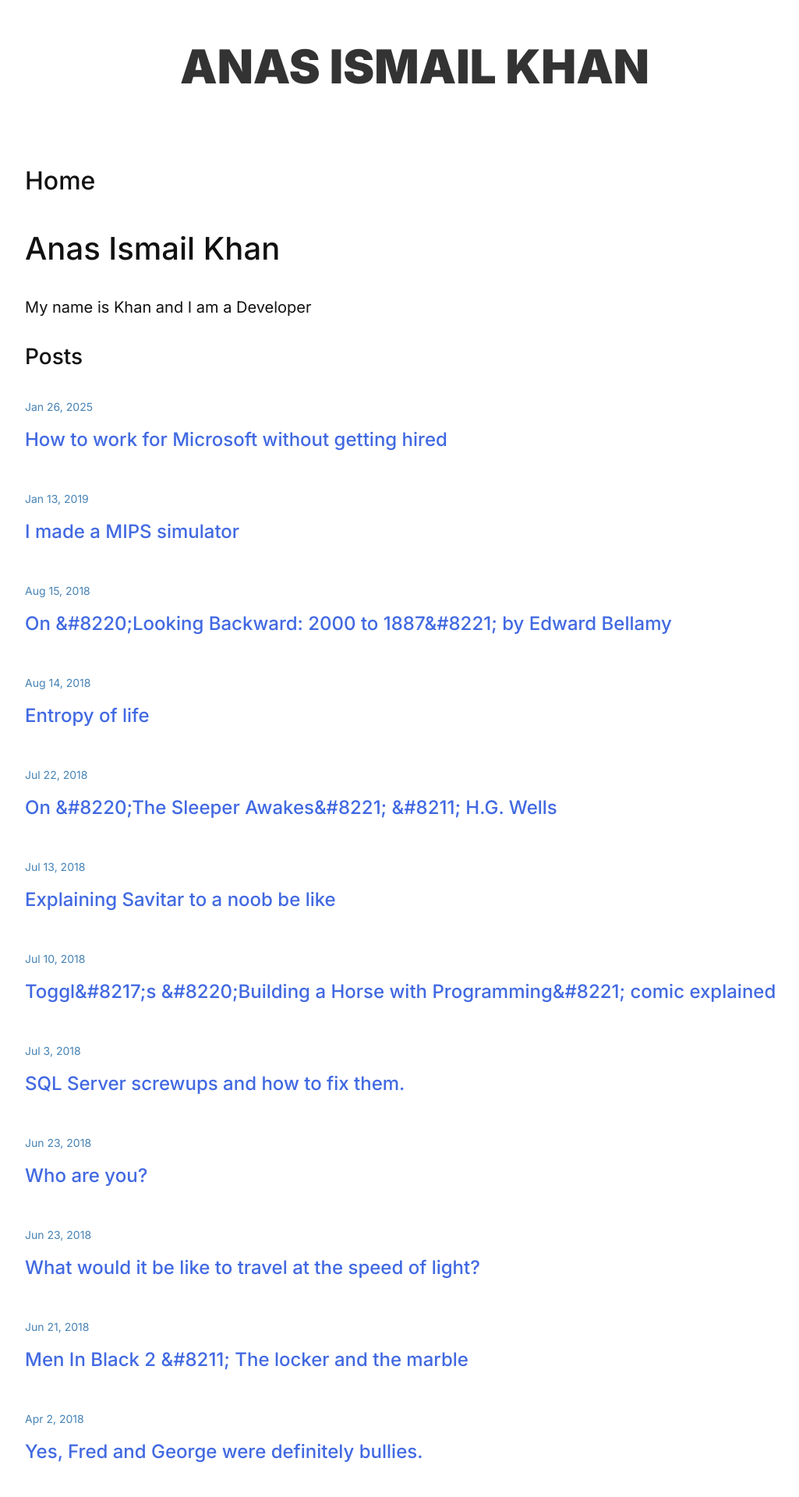
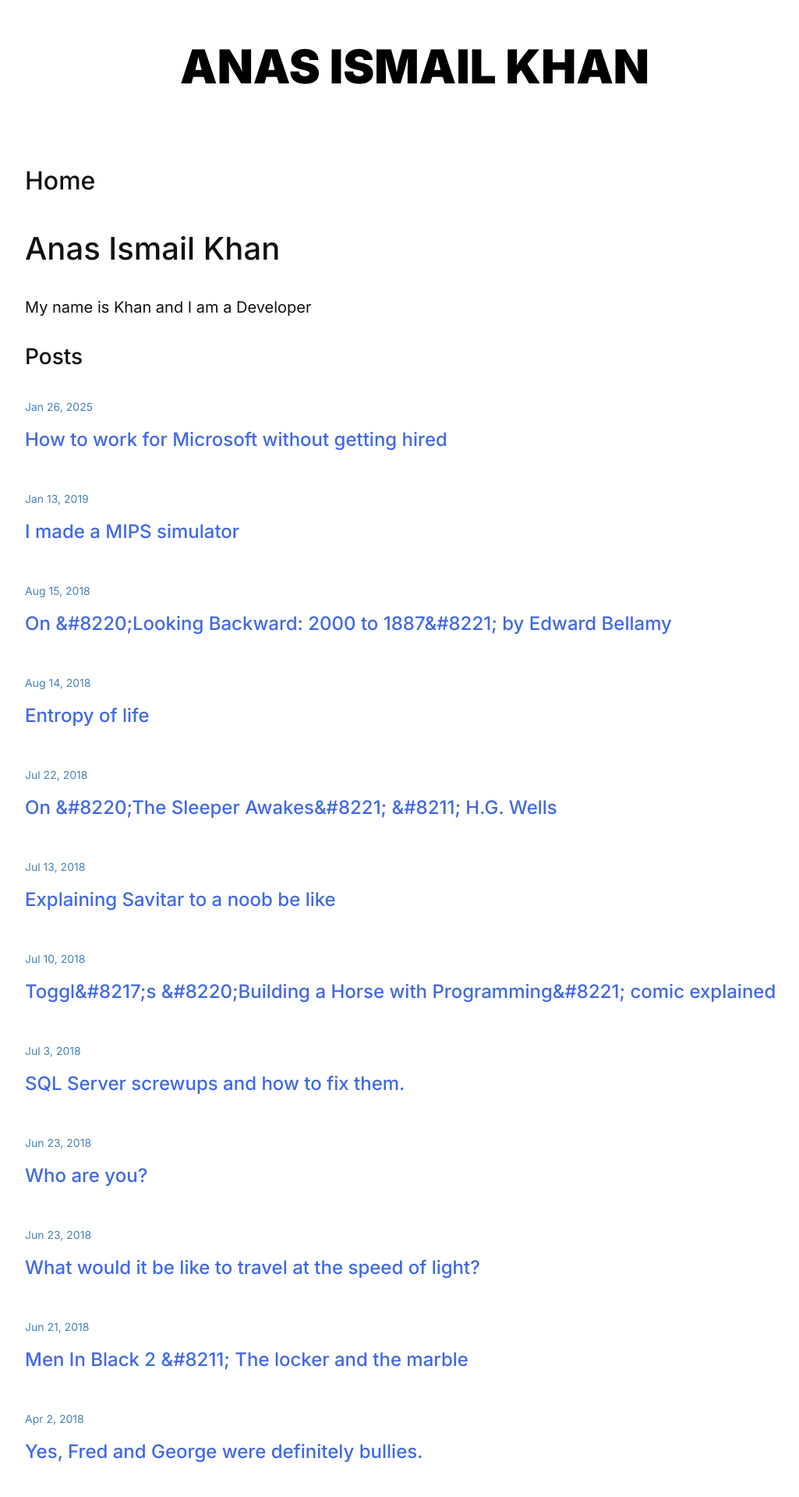
Before and after one commit to anasik/anasik.github.io, a Jekyll site: the page built from index2.html, in a window 1280 px wide. Shown: the top 1920 px of the page at 78% size, without its empty margins (108-1133 px from the left). Built offline with Jekyll 4.4.1, drawn with Linux system fonts in a browser that asks for light colours; some web fonts are replaced.

Commit message:
Back in black

```diff
--- a/assets/override.css
+++ b/assets/override.css
@@ -709,7 +709,7 @@
 }
 
 .post-title a {
-    color: #333;
+    color: #000;
 }
 
 .post-body,article {
@@ -722,7 +722,7 @@
 
 h1.site-title-main a {
     font-size: 50px;
-    color: #333;
+    color: #000;
     text-transform: uppercase;
     font-weight: 800;
     margin: 40px 0;
```
